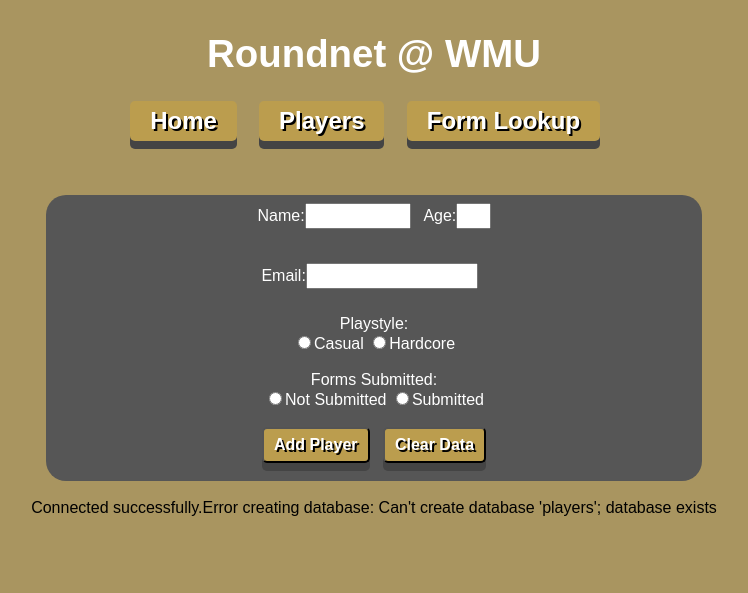
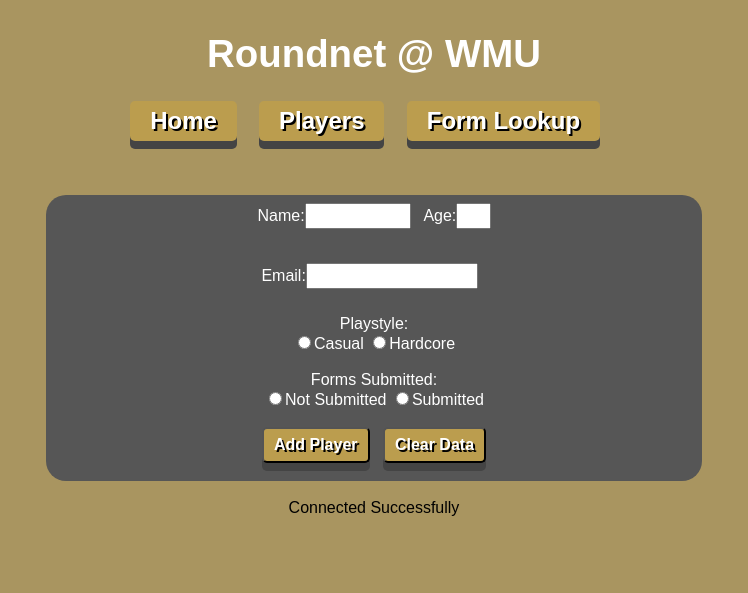
Before and after one commit to burdspencer/roundnet, a PHP site: page /players.php in a window 1280 px wide. Shown: the part 207-800 px from the top of the page, without its empty margins (266-1014 px from the left). Run offline with PHP 8.4, Linux system fonts and the light colour scheme.

Commit message:
SQL conversion start

```diff
--- a/players.php
+++ b/players.php
@@ -41,76 +41,18 @@
 <br>
 
 <?php
-		//echo phpinfo();
+$servername = "localhost";
+$username = "root";
+$password = "";
 
-		//MySQL Version of DB
-		$servername = "localhost";
-		$username = "username";
-		$password = "password";
 
-		$conn = new mysqli($servername, $username, $password); //Create connection || Current Bug: Connection refused by target machine
-		if ($conn->connect_error){
-			die("Connection failed: " . $conn->connect_error);
-		}
-		echo "Connected successfully.";
-		$sql = "CREATE DATABASE PLAYERS"; //Create database 'PLAYERS'
-		if ($conn->query($sql) == TRUE){
-			echo "Database created successfully."; //Debug Message
-		}
-		else {
-			echo "Error creating database: " . $conn->error;
-		}
-		$conn->close(); //Close connection when done
-		/*if(isset($_POST['clear'])) //When user hits clear data
-			{
-				$file = fopen("players.txt", "a"); //Open file to write
-				ftruncate($file, 0); // Clear content to 0 bits
-				fclose($file); //Close file
-			}
+$conn = mysqli_connect($servername, $username, $password);
 
-		if(isset($_POST['submit'])) //When user hits submit
-			{
-				$name = $_POST['name']; //Declare vars
-				$age = $_POST['age'];
-				$email = $_POST['email'];
-				$radio = $_POST['radio'];
-				$forms = $_POST['forms'];
-
-				$file = fopen("players.txt","a") or die("File non-existent or corrupted"); //Open text file
-				$s = $name.",".$age.",".$email.",".$radio.",".$forms."\n"; //Declare value to be written to file
-				fputs($file,$s) or die("Data could not be written to file"); //Write single line to file
-				fclose($file); //Close file
-			}
-
-		/* THIS CREATES THE TABLE *//*
-		 $myFile = "players.txt"; //File declared
-		 $number = 0;
-		 $openFile = fopen($myFile, "r"); //Open file for read
-		 echo "<table><tr><th>Name\t</th><th>Age\t</th><th>Email\t</th><th>Playstyle\t</th><th>Forms?\t</th></tr>";
-			if (file_exists($myFile)) //if file exists
-		  {
-		     while (!feof($openFile)) //while file pointer is not at end of file
-		     {
-		       $player = rtrim(fgets($openFile),"\r"); //get file contents, put them in $player
-		       $element = explode(",", $player); //Explode on comma, store in $fileName
-					 if($number % 2 === 0) //This if statement exists purely for the purpose of zebra striping if desired
-					 {
-						 echo "<tr><td>$element[0]\t</td><td>$element[1]\t</td><td>$element[2]\t</td><td>$element[3]\t</td><td>$element[4]\t</td></tr>";
-					 }
-					 else
-					 {
-						 echo "<tr><td>$element[0]\t</td><td>$element[1]\t</td><td>$element[2]\t</td><td>$element[3]\t</td><td>$element[4]\t</td></tr>"; //Display the table
-					 }
-					 $number++;
-				 }
-		  fclose($openFile);
-		  }
-		  else
-		  {
-		    echo "File doesn't exists!";
-		  }
-			echo "</table>";
-	*/?>
+if(!$conn){
+	die("Connection Failed Successfully: " . mysqli_connect_error());
+}
+echo "Connected Successfully";
+?>
 </center>
 </body>
 </div>
--- /dev/null
+++ b/uploads/keys.txt
@@ -0,0 +1,2 @@
+Visio 2019: CQ22J-H4N93-9MM22-XC9BH-JQPBX
+Project 2019: KYN8V-KD42M-8M6QR-783R3-WQM8K
```
